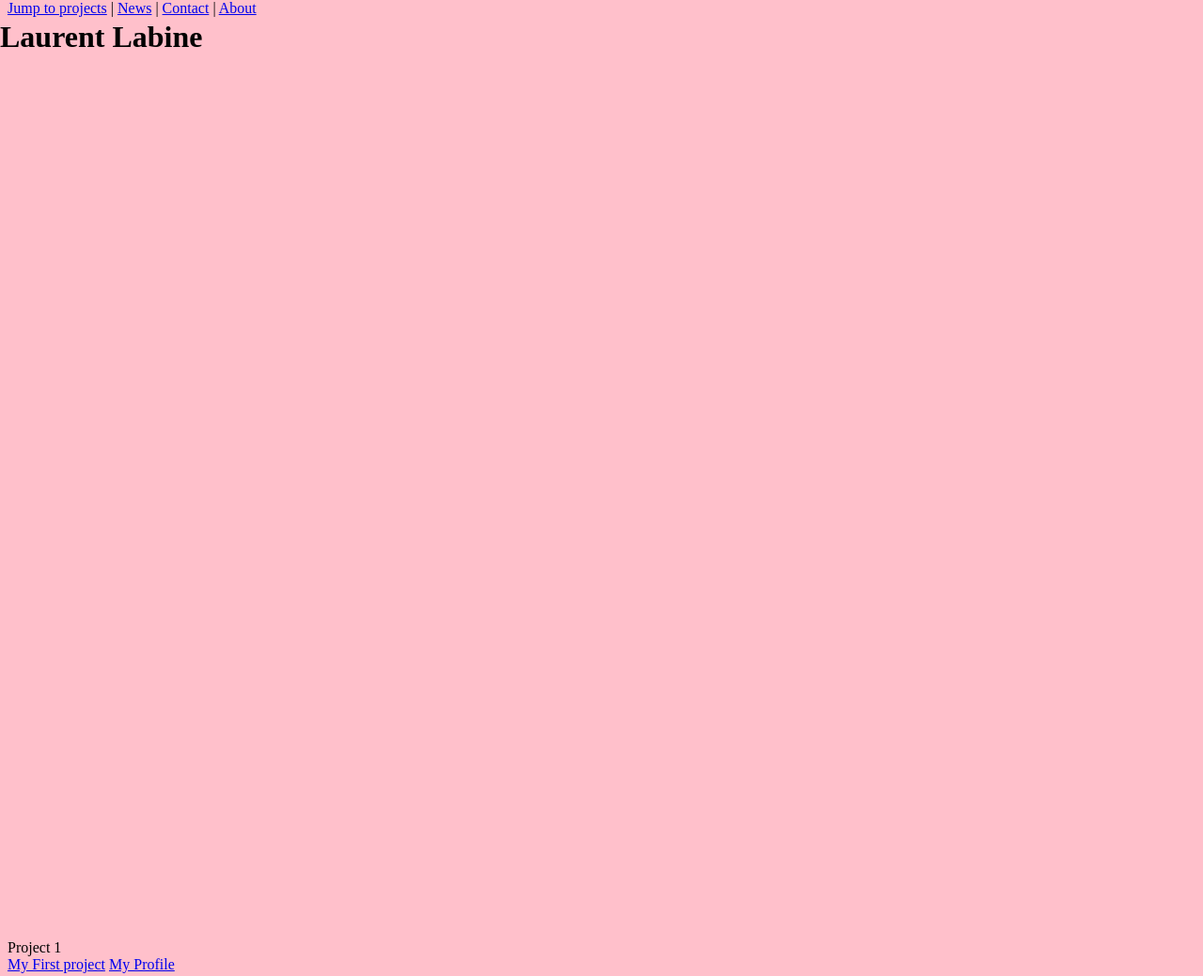
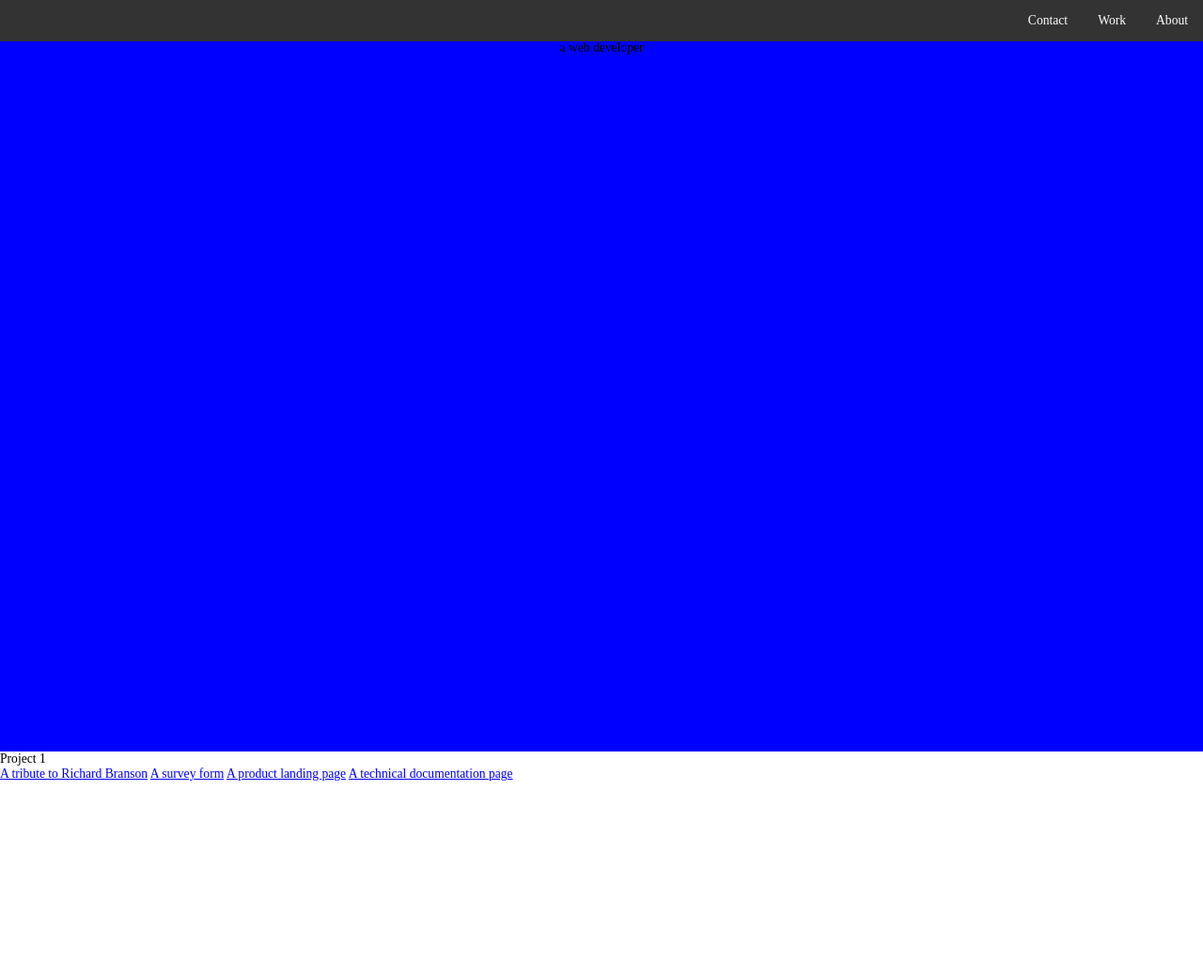
Before and after one commit to LaurentLabine/fcc-reswebdes-personal-portfolio, a plain HTML site: page index.html in a window 1280 px wide. Shown: the top 1039 px of the page at 94% size. Drawn offline with Linux system fonts and the light colour scheme.

Commit message:
Checking in restructuring of code

```diff
--- a/index.html
+++ b/index.html
@@ -10,29 +10,34 @@
     <meta http-equiv="X-UA-Compatible" content="IE=edge">
     <title></title>
     <meta name="description" content="">
-    <meta name="viewport" content="width=device-width, initial-scale=1">
+    <meta name="viewport" content="width=device-width, initial-scale=1.0">
     <link rel="stylesheet" href="stylesheet.css">
 </head>
 
 <body>
     <script src="https://cdn.freecodecamp.org/testable-projects-fcc/v1/bundle.js"></script>
-
     <div id="navbar">
-        <a href="#projects">Jump to projects</a> |
-        <a href="news.asp">News</a> |
-        <a href="contact.asp">Contact</a> |
-        <a href="about.asp">About</a>
+        <ul>
+            <!-- <li><a class="active" href="#home">Home</a></li> -->
+            <li><a href="#welcome-section">About</a></li>
+            <li><a href="#projects-section">Work</a></li>
+            <li><a href="#contact-section">Contact</a></li>
+        </ul>
     </div>
-
-    <div id="welcome-section">
-        <h1>Laurent Labine</h1>
-    </div>
-    <div id="projects">
+    <section id="welcome-section" class="welcome-section section">
+        <h1>Hey I am Mimic</h1>
+        <p>a web developer</p>
+    </section>
+    <section id="projects-section" class="projects-section section">
         <div class="project-tile">Project 1</div>
-        <a href="https://codepen.io/lazymarsupial/pen/WNwgXRv" target="_blank">My First project</a>
-        <a id="profile-link" href="https://gist.github.com/lazymarsupial" target="_blank">My Profile</a>
-    </div>
-    <script src="" async defer></script>
+        <a href="https://laurentlabine.github.io/fcc-tribute-page" target="_blank">A tribute to Richard Branson</a>
+        <a href="https://laurentlabine.github.io/fcc-survey-form/" target="_blank">A survey form</a>
+        <a href="https://laurentlabine.github.io/fcc-product-landing-page/" target="_blank">A product landing page</a>
+        <a href="https://laurentlabine.github.io/fcc-technical-documentation-page/" target="_blank">A technical documentation page</a>
+    </section>
+    <section id="contact-section" class="contact-section section">
+        <a id="profile-link" href="https://github.com/LaurentLabine" target="_blank">My Profile</a>
+    </section>
 </body>
 
 </html>
--- a/stylesheet.css
+++ b/stylesheet.css
@@ -1,34 +1,92 @@
+:root {
+    --main-white: #f0f0f0;
+    --main-red: #be3144;
+    --main-blue: #45567d;
+    --main-gray: #303841;
+}
+
+
+/* Base reset */
+
+* {
+    margin: 0;
+    padding: 0;
+}
+
+
+/* box-sizing and font sizing */
+
+*,
+*::before,
+*::after {
+    box-sizing: inherit;
+}
+
+html {
+    box-sizing: border-box;
+    /* Set font size for easy rem calculations
+     * default document font size = 16px, 1rem = 16px, 100% = 16px
+     * (100% / 16px) * 10 = 62.5%, 1rem = 10px, 62.5% = 10px
+    */
+    font-size: 85%;
+    scroll-behavior: smooth;
+}
+
 body {
-    background-color: pink;
+    margin: 0;
+}
+
+ul {
+    list-style-type: none;
+    margin: 0;
+    padding: 0;
+    overflow: hidden;
+    background-color: #333;
+    position: fixed;
+    top: 0;
+    width: 100%;
+}
+
+li {
+    float: right;
+}
+
+li a {
+    display: block;
+    color: white;
+    text-align: center;
+    padding: 14px 16px;
+    text-decoration: none;
+}
+
+li a:hover:not(.active) {
+    background-color: #111;
+}
+
+.active {
+    background-color: #4CAF50;
 }
 
 #welcome-section {
-    height: 100%;
-    width: 100%;
-    position: absolute;
-    top: 0;
-    left: 0;
-    /*   background-color:green; */
-    /*   padding-top:0px;
-    margin-top:30px; */
+    padding-top: 20px;
+    background-color: blue;
+    display: block;
+    text-align: center;
+    /* position: absolute; */
+    top: 50%;
 }
 
-@media only screen and (max-width: 600px) {
-    .projects {
-        background-color: lightblue;
-    }
+.section {
+    height: 100vh;
+    width: 100%;
+    margin: auto;
+    /* padding: 10px; */
 }
 
-#navbar {
-    position: fixed;
-    /* Set the navbar to fixed position */
-    top: 0;
-    /* Position the navbar at the top of the page */
-    width: 100%;
-    /* Full width */
-    list-style-type: none;
+.innerelement {
+    display: flex;
+    justify-content: center;
+    align-items: center;
+    /* height: 100vh; */
+    border: 3px solid green;
 }
-
-#projects {
-    margin-top: 1000px;
-}
```
